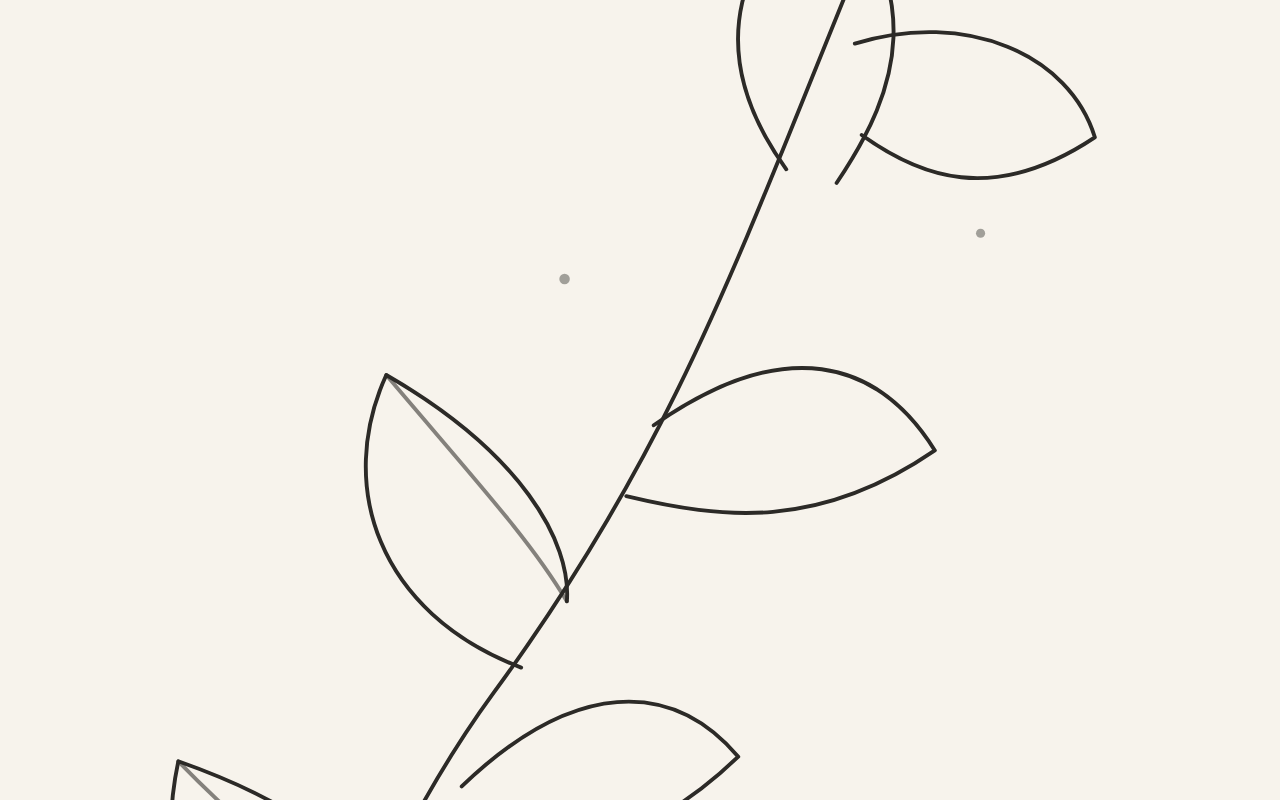
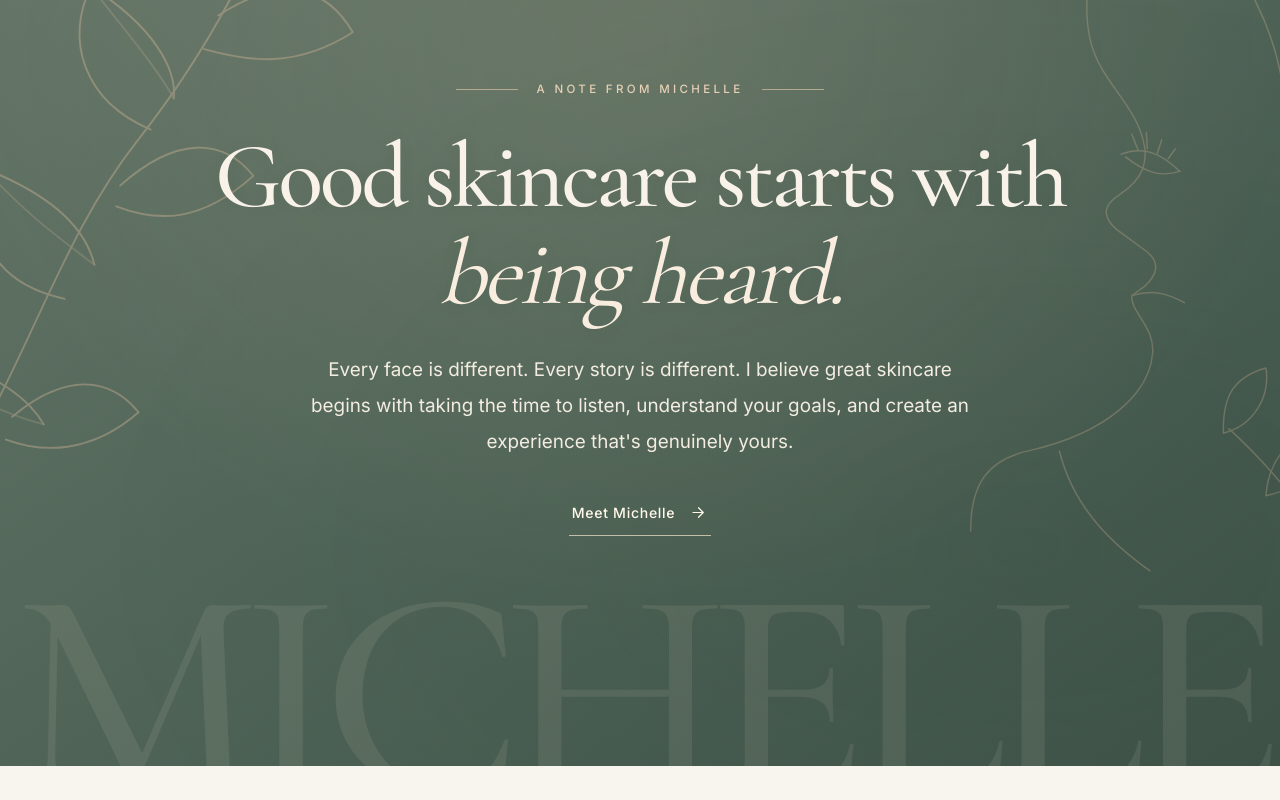
Before and after one commit to Unchainedmindprompts/Aesthetics-by-Michelle, a Next.js app: page / in a window 1280 px wide. Shown: the part 880-1680 px from the top of the page. Built offline with nearby package versions, Linux system fonts and the light colour scheme.

Commit message:
Style muted-sage editorial background, botanical art and ghost typography

```diff
--- a/app/globals.css
+++ b/app/globals.css
@@ -112,3 +112,209 @@ body {
   }
   .editorial-hero__mobile-content { position: relative; z-index: 1; padding: 145px 24px 58px; }
 }
+
+
+/* Editorial "A Note from Michelle" — original art, not a stock photo. */
+.meet-feature {
+  position: relative;
+  isolation: isolate;
+  overflow: hidden;
+  min-height: 650px;
+  background:
+    radial-gradient(ellipse 68% 85% at 50% 14%, rgba(214, 187, 155, 0.14), transparent 78%),
+    linear-gradient(145deg, #657668 0%, #506558 48%, #3f5349 100%);
+  color: #f8f2e8;
+}
+
+.meet-feature::before {
+  content: "";
+  position: absolute;
+  z-index: 0;
+  inset: 0;
+  pointer-events: none;
+  opacity: .28;
+  background:
+    repeating-linear-gradient(127deg, transparent 0, transparent 19px, rgba(254, 241, 222, .022) 19.5px, transparent 20px),
+    radial-gradient(ellipse at 80% 74%, rgba(37, 58, 45, .36), transparent 65%);
+}
+
+.meet-feature__botanical {
+  position: absolute;
+  z-index: 0;
+  color: #e8c2a0;
+  pointer-events: none;
+  opacity: .34;
+}
+
+.meet-feature__botanical--left {
+  width: min(48vw, 640px);
+  top: -18%;
+  left: -8%;
+  transform: rotate(2deg);
+}
+
+.meet-feature__botanical--right {
+  width: min(46vw, 610px);
+  right: -8%;
+  top: -6%;
+  opacity: .26;
+}
+
+.meet-feature__glow {
+  position: absolute;
+  z-index: 0;
+  inset: 0;
+  pointer-events: none;
+  background: radial-gradient(ellipse at 52% 40%, rgba(103, 125, 107, .16), transparent 61%);
+}
+
+.meet-feature__watermark {
+  position: absolute;
+  z-index: 0;
+  left: 50%;
+  bottom: -.15em;
+  width: max-content;
+  transform: translateX(-50%);
+  font-family: var(--font-cormorant), Georgia, serif;
+  font-weight: 500;
+  font-size: clamp(11rem, 23vw, 26rem);
+  line-height: .78;
+  letter-spacing: -.065em;
+  white-space: nowrap;
+  color: rgba(244, 229, 209, .085);
+  pointer-events: none;
+  user-select: none;
+}
+
+.meet-feature__content {
+  position: relative;
+  z-index: 1;
+  display: flex;
+  flex-direction: column;
+  align-items: center;
+  width: min(100%, 1060px);
+  margin-inline: auto;
+  padding: clamp(104px, 12vw, 170px) 28px clamp(156px, 18vw, 260px);
+  text-align: center;
+}
+
+.meet-feature__eyebrow {
+  display: flex;
+  align-items: center;
+  justify-content: center;
+  gap: 18px;
+  color: #e6d1b6;
+  font-family: var(--font-inter), sans-serif;
+  font-size: .72rem;
+  font-weight: 500;
+  line-height: 1.5;
+  letter-spacing: .29em;
+}
+
+.meet-feature__rule {
+  width: clamp(20px, 5vw, 62px);
+  height: 1px;
+  flex: 0 0 auto;
+  background: rgba(225, 202, 172, .64);
+}
+
+.meet-feature__heading {
+  max-width: 1000px;
+  margin: 34px 0 0;
+  font-family: var(--font-cormorant), Georgia, serif;
+  font-size: clamp(3.65rem, 7.25vw, 7.45rem);
+  font-weight: 500;
+  line-height: .98;
+  letter-spacing: -.035em;
+  text-wrap: balance;
+  text-shadow: 0 1px 16px rgba(38, 56, 46, .08);
+}
+
+.meet-feature__heading-accent {
+  display: block;
+  margin-top: .07em;
+  font-style: italic;
+  font-weight: 400;
+  color: #f9ede0;
+}
+
+.meet-feature__description {
+  max-width: 660px;
+  margin: 32px auto 0;
+  color: #f3ece1;
+  font-family: var(--font-inter), sans-serif;
+  font-size: clamp(1rem, 1.55vw, 1.18rem);
+  line-height: 1.9;
+}
+
+.meet-feature__link {
+  display: inline-flex;
+  align-items: center;
+  gap: 14px;
+  margin-top: 42px;
+  padding: 0 3px 12px;
+  border-bottom: 1px solid rgba(246, 230, 207, .7);
+  color: #fff8eb;
+  font-family: var(--font-inter), sans-serif;
+  font-size: .88rem;
+  font-weight: 500;
+  letter-spacing: .05em;
+  text-decoration: none;
+  transition: gap 240ms ease, border-color 240ms ease, color 240ms ease;
+}
+
+.meet-feature__link:hover,
+.meet-feature__link:focus-visible {
+  gap: 22px;
+  border-color: #fff8eb;
+  color: #fff;
+}
+
+.meet-feature__link:focus-visible {
+  outline: 2px solid #f2d7ae;
+  outline-offset: 7px;
+}
+
+@media (max-width: 767px) {
+  .meet-feature {
+    min-height: 600px;
+  }
+  .meet-feature__content {
+    padding: 92px 22px 174px;
+  }
+  .meet-feature__botanical--left {
+    width: 310px;
+    top: 2%;
+    left: -175px;
+    opacity: .7;
+  }
+  .meet-feature__botanical--right {
+    width: 345px;
+    top: 13%;
+    right: -215px;
+    opacity: .5;
+  }
+  .meet-feature__eyebrow {
+    gap: 11px;
+    font-size: .62rem;
+    letter-spacing: .2em;
+  }
+  .meet-feature__heading {
+    margin-top: 32px;
+    font-size: clamp(3.4rem, 10vw, 4.6rem);
+  }
+  .meet-feature__description {
+    max-width: 36ch;
+    margin-top: 27px;
+    line-height: 1.78;
+  }
+  .meet-feature__watermark {
+    font-size: clamp(7rem, 30vw, 13rem);
+    bottom: -.05em;
+    opacity: .85;
+  }
+}
+
+@media (prefers-reduced-motion: reduce) {
+  .meet-feature__link { transition: none; }
+}
```
